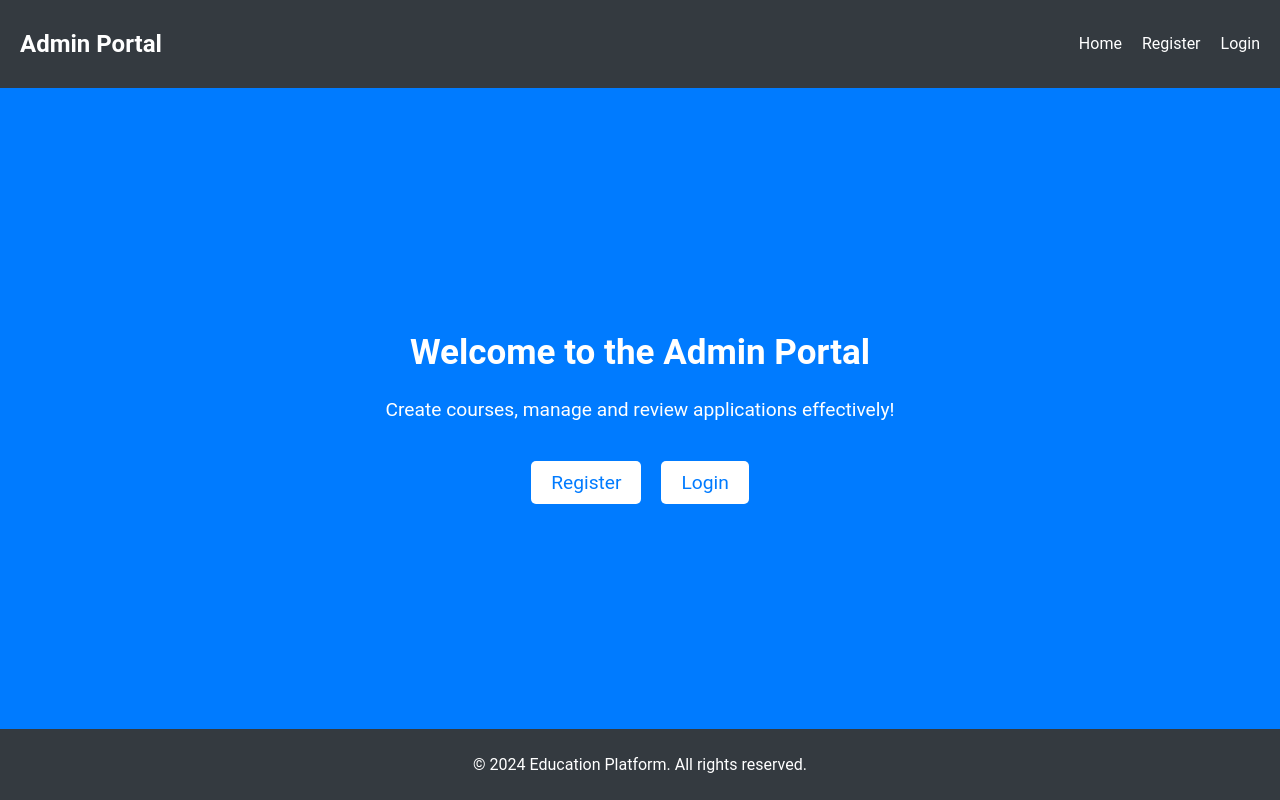
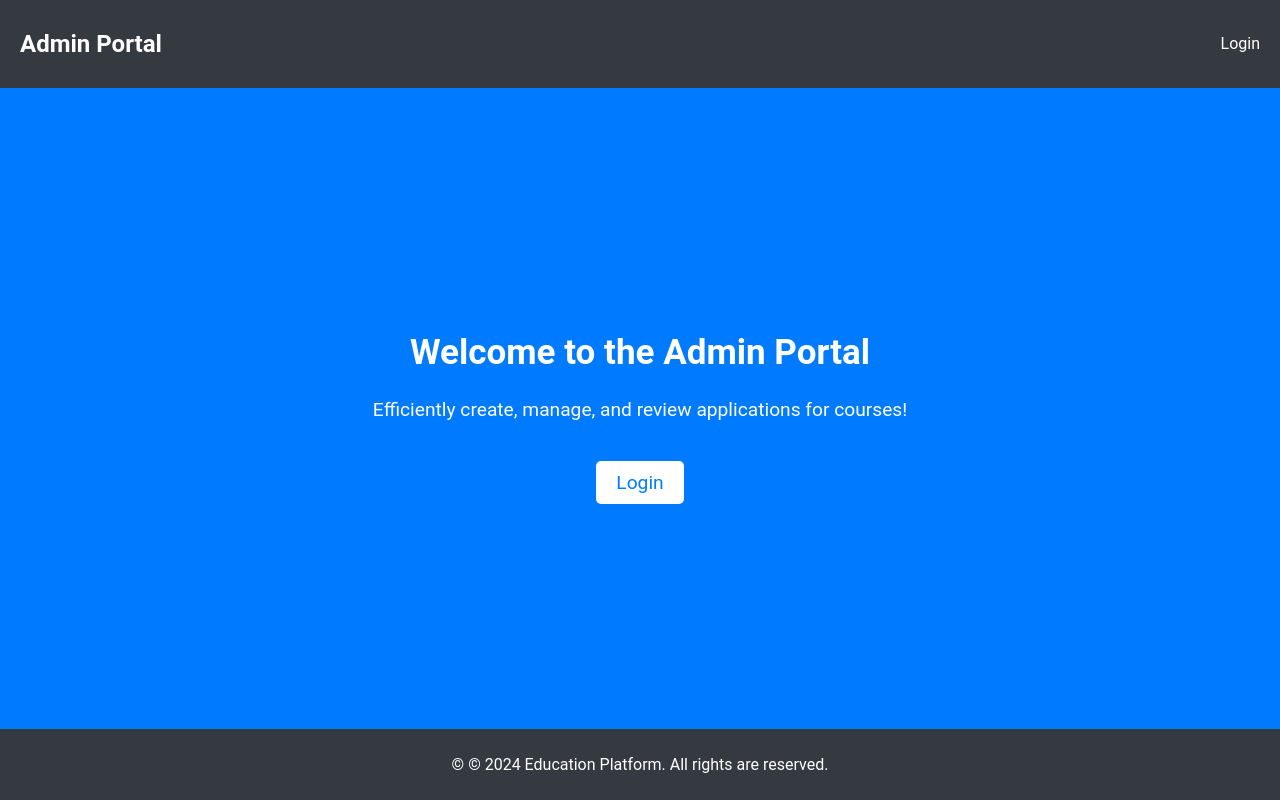
Before and after one commit to keerthana2624/Dashboard_Frontend, a React (Create React App) app in the folder my-app/: page /admin/home in a window 1280 px wide. Built offline with nearby package versions, Linux system fonts and the light colour scheme.

Commit message:
AdminHompage is update

```diff
--- a/my-app/src/components/AdminHomepage.js
+++ b/my-app/src/components/AdminHomepage.js
@@ -10,8 +10,8 @@ const AdminHome = () => {
         <nav className="navbar">
           <h1 className="brand">Admin Portal</h1>
           <ul className="nav-links">
-            <li><Link to="/admin/home">Home</Link></li>
-            <li><Link to="/admin/register">Register</Link></li>
+            {/* <li><Link to="/admin/home">Home</Link></li> */}
+            {/* <li><Link to="/admin/register">Register</Link></li> */}
             <li><Link to="/admin/login">Login</Link></li>
           </ul>
         </nav>
@@ -19,15 +19,15 @@ const AdminHome = () => {
       <main className="hero">
         <div className="hero-content">
           <h2>Welcome to the Admin Portal</h2>
-          <p>Create courses, manage and review applications effectively!</p>
+          <p>Efficiently create, manage, and review applications for courses!</p>
           <div className="cta-buttons">
-            <Link to="/admin/register" className="cta-button">Register</Link>
+            {/* <Link to="/admin/register" className="cta-button">Register</Link> */}
             <Link to="/admin/login" className="cta-button">Login</Link>
           </div>
         </div>
       </main>
       <footer className="footer">
-        <p>&copy; 2024 Education Platform. All rights reserved.</p>
+        <p>&copy; © 2024 Education Platform. All rights are reserved.</p>
       </footer>
     </div>
   );
```
